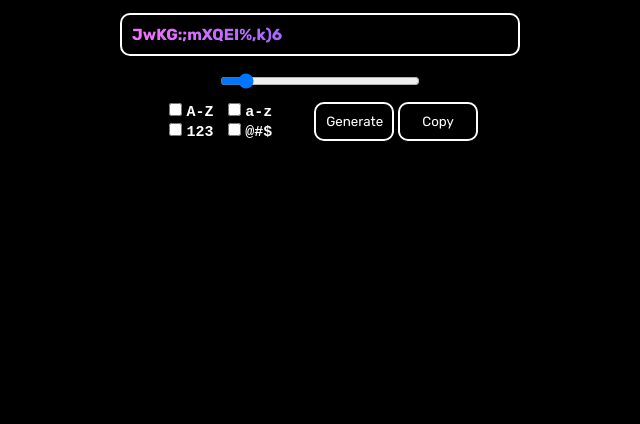
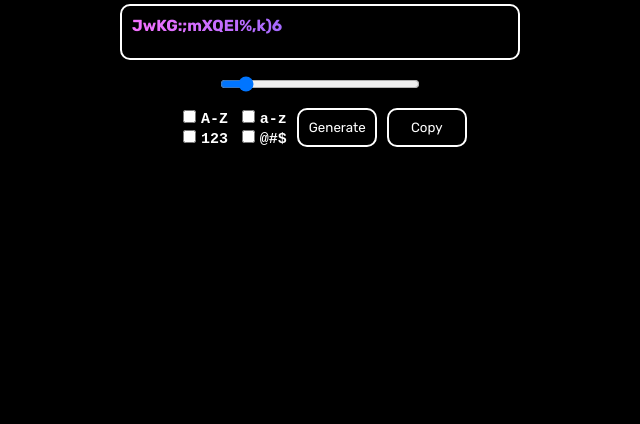
Before and after one commit to realBruno/guesswhat, a plain HTML site: page index.html in a window 1280 px wide. Shown: the part 376-800 px from the top of the page, without its empty margins (320-960 px from the left). Drawn offline with Linux system fonts and the light colour scheme.

Commit message:
Make buttons and checkboxes have the same space between each other

```diff
--- a/style.css
+++ b/style.css
@@ -5,6 +5,9 @@
     padding: 0;
     font-family: "Rubik", serif;
     box-sizing: border-box;
+    -webkit-user-select: none;
+    -ms-user-select: none;
+    user-select: none;
 }
 
 body
@@ -30,9 +33,6 @@ h1
     color: white;
     font-size: 4rem;
     transition: font-size 0.7s;
-    -webkit-user-select: none;
-    -ms-user-select: none;
-    user-select: none;
 }
 
 #what
@@ -64,9 +64,6 @@ h1
     font-size: 0.875rem;
     font-weight: 700;
     transition: font-size 0.7s;
-    -webkit-user-select: none;
-    -ms-user-select: none;
-    user-select: none;
 }
 
 /* *************** PASSWORD DIV (TEXT AREA and SLIDER) *************** */
@@ -79,6 +76,7 @@ h1
     display: flex;
     flex-direction: column;
     align-items: center;
+    height: 150px;
 }
 
 textarea
@@ -92,8 +90,7 @@ textarea
     background-color: rgb(25, 25, 60);
     border:2px solid white;
     border-radius: 0.625rem;
-    field-sizing: content;
-
+    /* field-sizing: content; */
     background: linear-gradient(to right,
             #fc72ff, #8f68ff, #487bff,
             #8f68ff, #fc72ff);
@@ -114,12 +111,11 @@ textarea
 
 #buttons
 {
-    margin-top: 0.4rem;
     width: 10.625rem;
-    justify-content: space-between;
-    height: 100%;
+    display: flex;
     justify-content: center;
     align-items: center;
+    height: 100%;
 }
 
 button
@@ -131,9 +127,6 @@ button
     background-color: transparent;
     color: white;
     transition: all 0.4s;
-    -webkit-user-select: none;
-    -ms-user-select: none;
-    user-select: none;
 }
 
 #buttons button:hover
@@ -142,15 +135,21 @@ button
     box-shadow: 1px 1px 3px 3px rgb(250, 50, 117);
 }
 
+#generate
+{
+    margin-right: 0.625rem;
+}
+
 /* *************** BUTTONS AND CHECKBOXES *************** */
 #buttons_and_boxes
 {
     display: inline-flex;
     align-items: center;
-    text-align: center;
+    /* text-align: center; */
     width: 25rem;
-    justify-content: space-evenly;
+    justify-content: center;
     margin-top: 0.625rem;
+    height: 100%;
 }
 
 #uppercase, #lowercase, #numbers, #special
@@ -164,9 +163,15 @@ button
     font-family: monospace;
     font-weight: 700;
     font-size: 0.9375rem;
-    -webkit-user-select: none;
-    -ms-user-select: none;
-    user-select: none;
+}
+
+#checkboxes
+{
+    height: 100%;
+    display: flex;
+    flex-direction: column;
+    justify-content: center;
+    margin-right: 0.625rem;
 }
 
 /* *************** RESPONSIVENESS *************** */
```
